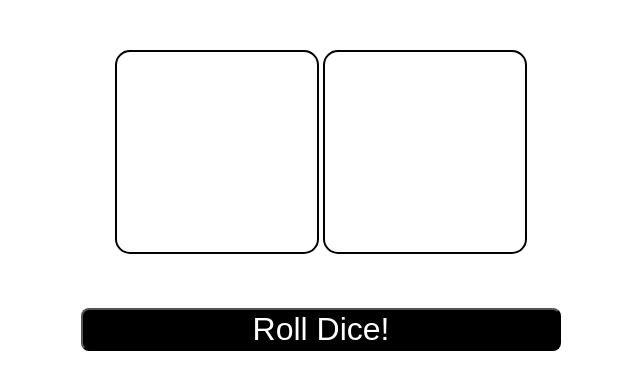
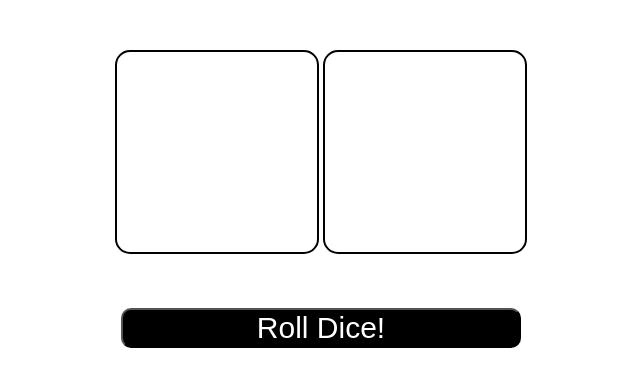
Before and after one commit to wakil12/roll-dice-again, a plain HTML site: page index.html in a window 1280 px wide. Shown: the whole page, without its empty margins (319-959 px from the left). Drawn offline with Linux system fonts and the light colour scheme.

Commit message:
i changed in css

```diff
--- a/style/main.css
+++ b/style/main.css
@@ -1,6 +1,4 @@
 #dice-01, #dice-02 {
-font-size: 8rem;
-
 border: 2px solid black;
 width:200px;
 height:200px;
@@ -8,12 +6,11 @@ display: inline-block;
 border-radius: 15px;
 }
 .button {
-    font-size: 2rem;
+    font-size: 30px;
     background: black;
-    border-radius: 0.5rem;
+    border-radius: 10px;
     color: white;
-    width: 30rem;
-    text-align: center;
+    width: 400px;
     cursor: pointer;
 }
 .center {
```
